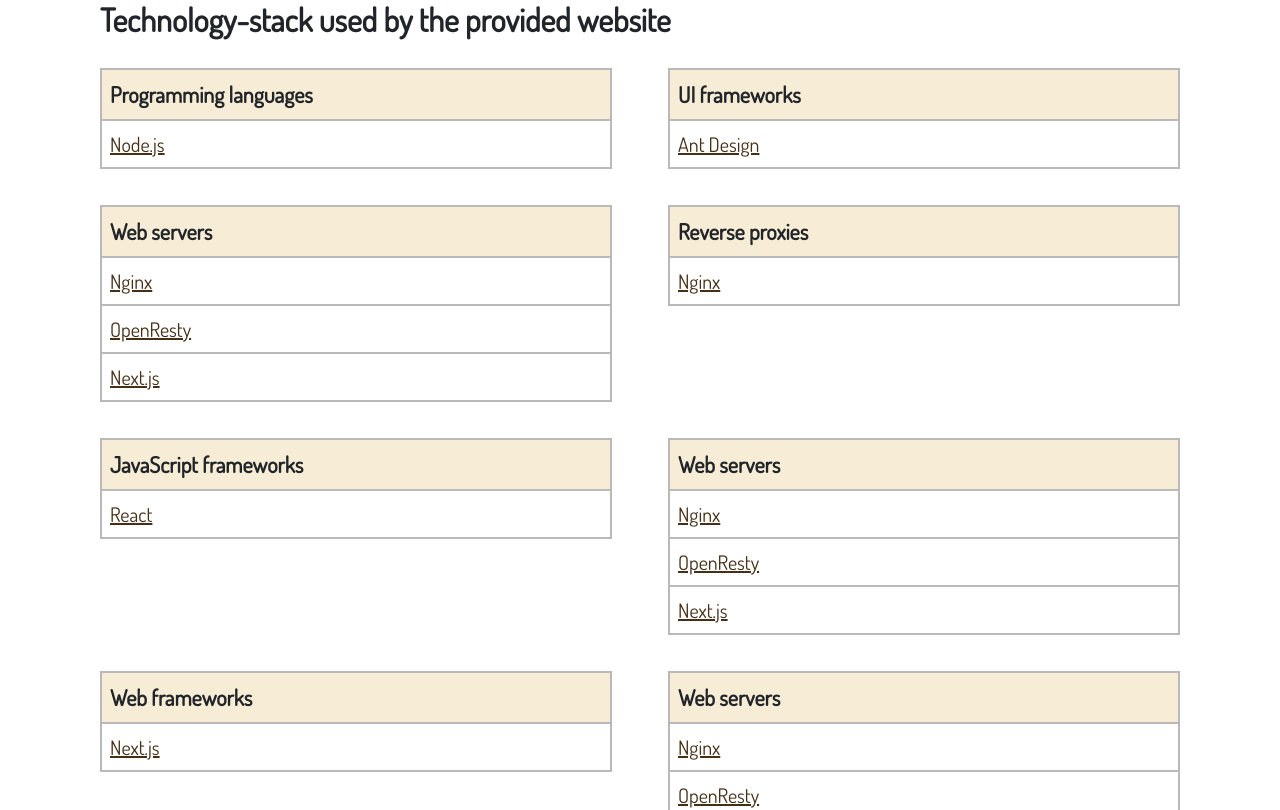
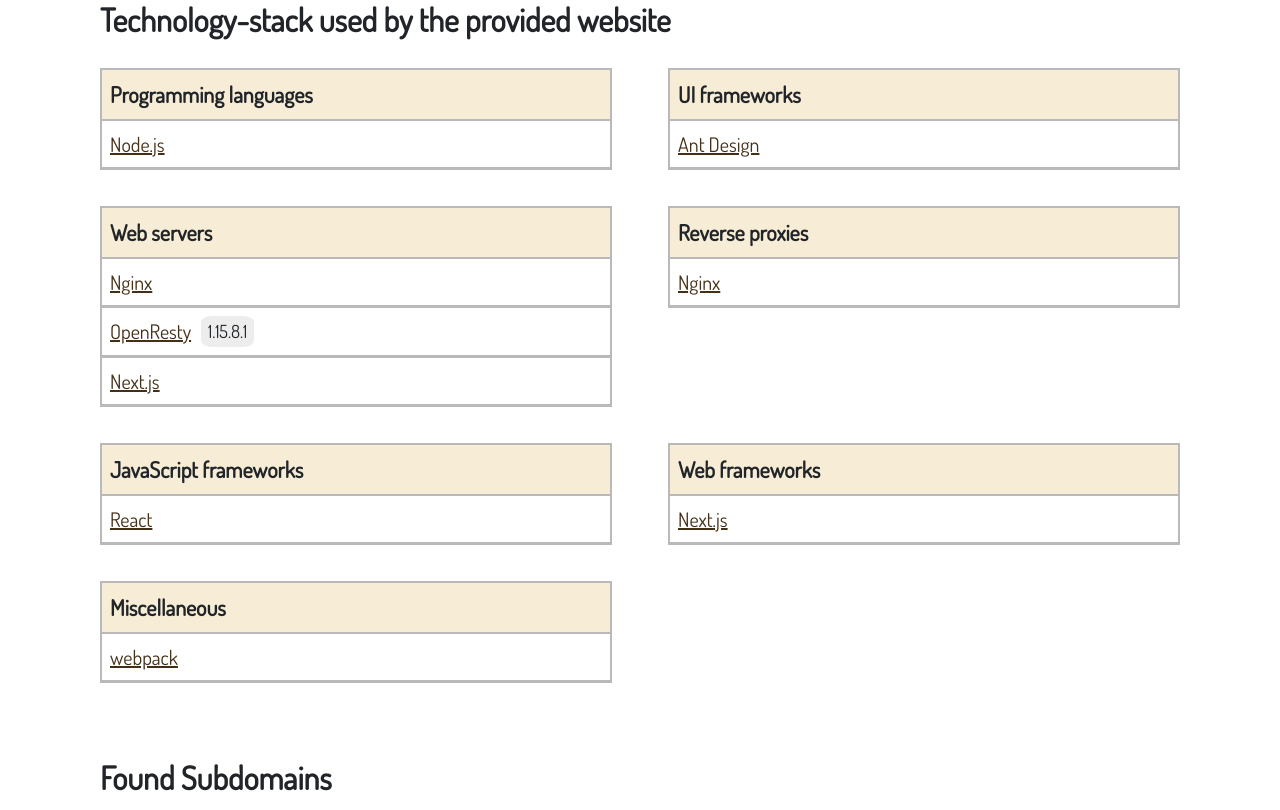
Before and after one commit to sirasbook/mr-robot-frontend, a React (Create React App) app: page /report in a window 1280 px wide. Shown: the part 1380-2190 px from the top of the page. Built offline with nearby package versions, Linux system fonts and the light colour scheme.

Commit message:
remove duplicated table

```diff
--- a/src/reports/technology-stack/technology.js
+++ b/src/reports/technology-stack/technology.js
@@ -5,6 +5,7 @@
 const TechnologyStack = () => {
     const [data, setData] = useState(tempData);
     let c = 0;
+    let check = new Set()
 
     const displayData = data.map(
         (info) => {
@@ -14,16 +15,19 @@
                 (body) => {
                     return (
                         <tr>
-                            <td>
-                                <a href={`https://www.wappalyzer.com/technologies/${info.slug}/${body.slug}`}>
+                            <td className="flex-row">
+                                <a style={{marginRight: "10px"}} href={`https://www.wappalyzer.com/technologies/${info.slug}/${body.slug}`}>
                                     {body.name}
                                 </a>
+                                {body.version === null ? null : <div className="version">{body.version}</div>}
                             </td>
                         </tr>
                     )
                 }
             )
 
+            if (!(check.has(info.id))) {
+                check.add(info.id)
                 return (
                     <div>
                         <table class="table">
@@ -38,6 +42,7 @@
                         </table>
                     </div>
                 )
+            }
         }
     )
 
--- a/src/reports/technology-stack/technology.scss
+++ b/src/reports/technology-stack/technology.scss
@@ -41,4 +41,11 @@
         flex-wrap: wrap;
         justify-content: space-between;
     }
+
+    .version {
+        font-size: 18px;
+        background-color: rgba(0,0,0,.07)!important;
+        border-radius: 20%;
+        padding: 2px 7px;
+    }
 }
```
Lines whose indentation alone changed are shown as unchanged.
